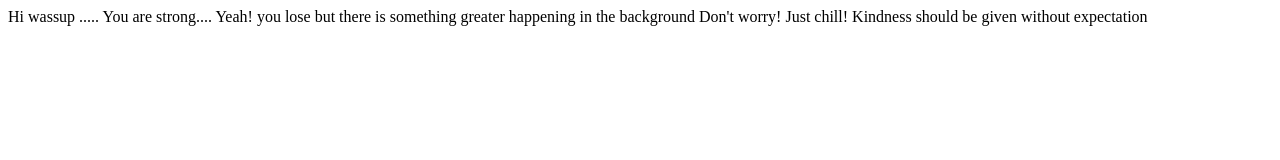
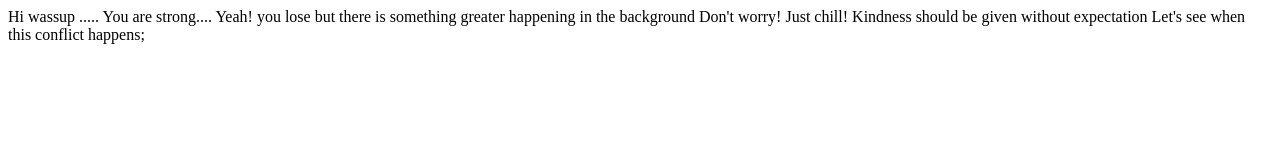
Before and after one commit to Puji01/firstRepo, a plain HTML site: page hello.html in a window 1280 px wide. Drawn offline with Linux system fonts and the light colour scheme.

Commit message:
Update hello.html

```diff
--- a/hello.html
+++ b/hello.html
@@ -10,5 +10,6 @@
         Don't worry!
         Just chill!
         Kindness should be given without expectation
+        Let's see when this conflict happens;
     </body>
 </html>
```
